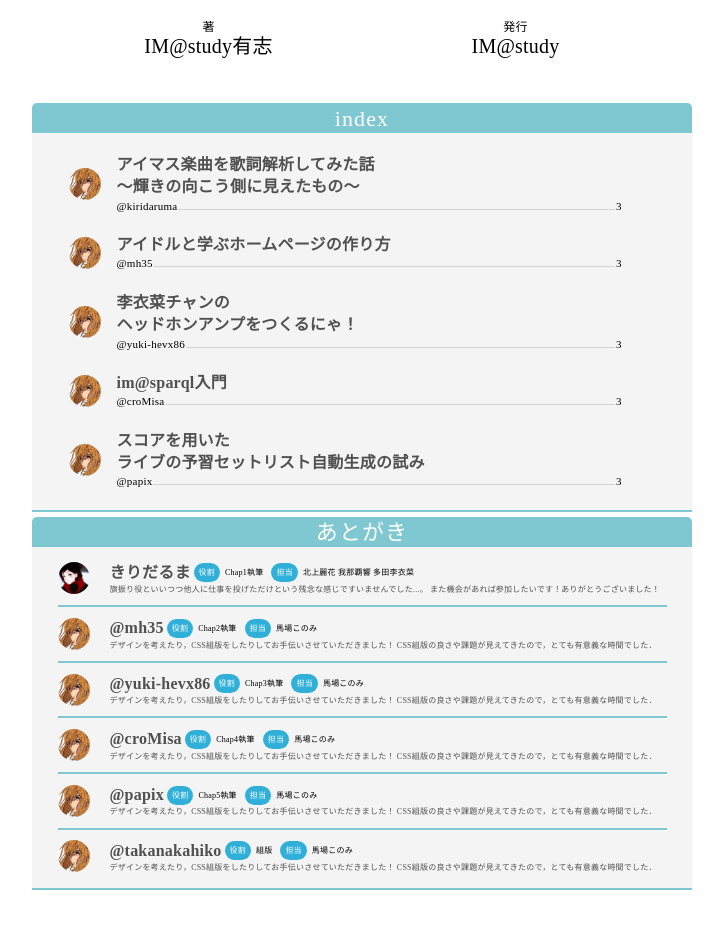
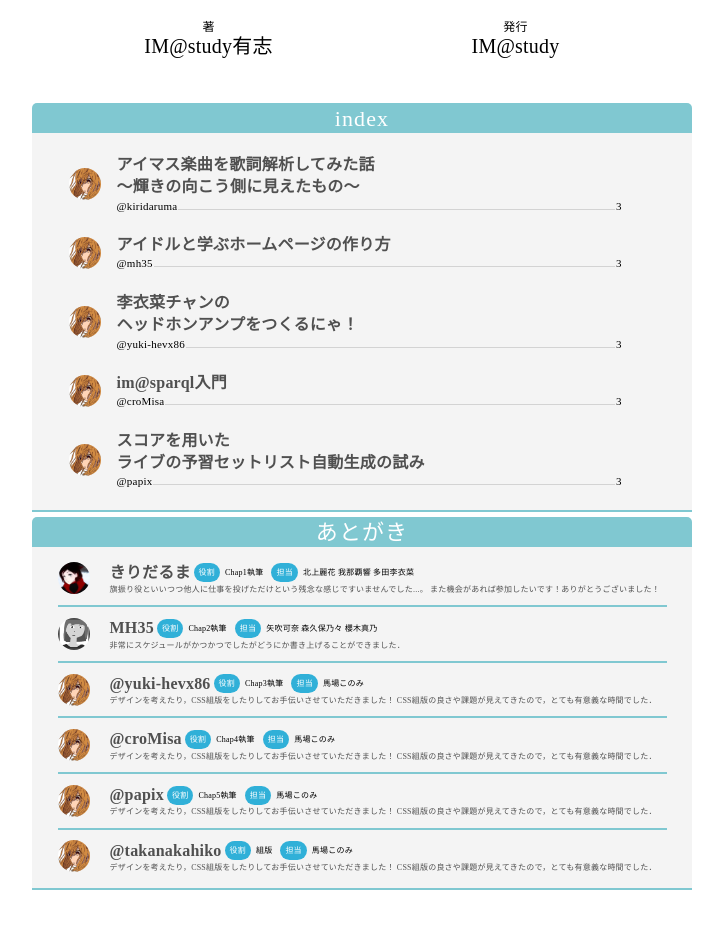
Before and after one commit to imas/imasbook, a website: page templates/index.html in a window 1280 px wide. Shown: the part 166-1093 px from the top of the page, without its empty margins (278-1001 px from the left). Drawn offline with Linux system fonts and the light colour scheme; a web font is replaced by a local one.

Commit message:
add mh35 to atogaki

```diff
--- a/templates/index.html
+++ b/templates/index.html
@@ -113,17 +113,16 @@
     </div>
     <div class="atogaki_item">
       <figure class="image">
-        <img alt='icon' src='assets/img/takanakahiko.jpg' class='avatar'/>
+        <img alt='icon' src='assets/img/mh35.png' class='avatar'/>
       </figure>
       <div class="text">
         <p class="info">
-          <span class="name">@mh35</span>
+          <span class="name">MH35</span>
           <span class="role label">Chap2執筆</span>
-          <span class="tantou label">馬場このみ</span><!--TODO:変更-->
+          <span class="tantou label">矢吹可奈 森久保乃々 櫻木真乃</span>
         </p>
-        <p class="comment"><!--TODO:変更-->
-          デザインを考えたり，CSS組版をしたりしてお手伝いさせていただきました！
-          CSS組版の良さや課題が見えてきたので，とても有意義な時間でした．
+        <p class="comment">
+          非常にスケジュールがかつかつでしたがどうにか書き上げることができました．
         </p>
       </div>
     </div>
```
Also changed, not shown: templates/assets/img/mh35.png (added).
